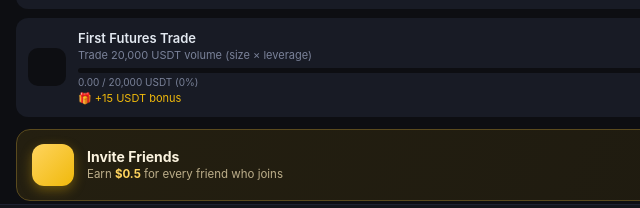
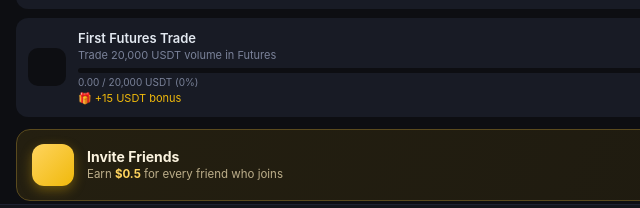
Before and after one commit to davenazari255-hub/cryptoo, a website: page index.html in a window 1280 px wide. Shown: the part 561-769 px from the top of the page, 0-640 px from the left. Drawn offline with Linux system fonts and the light colour scheme; some icons are missing.

Commit message:
Add files via upload

```diff
--- a/index.html
+++ b/index.html
@@ -714,7 +714,7 @@
     {id:'welcome',  icon:'ti-gift',             title:'Welcome Bonus',     desc:'Sign in to KolonoEX',                 reward:10, cond:()=>true,                              go:'home'},
     {id:'deposit',  icon:'ti-wallet',           title:'Net Deposit',       desc:'Deposit a total of 100 USDT',         reward:10, cond:()=>(state.creditedDeposits||0)>=100,   go:'assets',  target:100,   cur:()=>state.creditedDeposits||0},
     {id:'spot',     icon:'ti-arrows-exchange',  title:'First Spot Trade',  desc:'Trade 100 USDT volume in Spot',       reward:5,  cond:()=>(state.spotVol||0)>=100,           go:'trade',   target:100,   cur:()=>state.spotVol||0},
-    {id:'futures',  icon:'ti-trending-up',      title:'First Futures Trade',desc:'Trade 20,000 USDT volume (size × leverage)', reward:15, cond:()=>(state.futVol||0)>=20000,     go:'futures', target:20000, cur:()=>state.futVol||0},
+    {id:'futures',  icon:'ti-trending-up',      title:'First Futures Trade',desc:'Trade 20,000 USDT volume in Futures', reward:15, cond:()=>(state.futVol||0)>=20000,     go:'futures', target:20000, cur:()=>state.futVol||0},
   ];
 
   // helpers
@@ -1069,9 +1069,9 @@
       const btn = st==='done' ? '<button class="task-btn done">Claimed ✓</button>'
         : st==='ready' ? '<button class="task-btn claim" onclick="claimTask(\''+t.id+'\')">Claim</button>'
         : '<button class="task-btn go" onclick="'+goAction+'">Go</button>';
-      // Progress bar toward a numeric target (hidden once claimed).
+      // Progress bar toward a numeric target (stays at 100% after claim).
       let prog='';
-      if(t.target && st!=='done'){ const raw=t.cur(); const cur=Math.min(raw,t.target); const pct=Math.max(0,Math.min(100,(raw/t.target)*100));
+      if(t.target){ const raw=t.cur(); const cur=Math.min(raw,t.target); const pct=Math.max(0,Math.min(100,(raw/t.target)*100));
         prog='<div class="task-prog"><div class="task-prog-bar"><span style="width:'+pct.toFixed(1)+'%;"></span></div>'
           +'<div class="task-prog-txt">'+fmtNum(cur,cur>=100?0:2)+' / '+fmtNum(t.target,0)+' USDT ('+pct.toFixed(0)+'%)</div></div>'; }
       return '<div class="task-card"><div class="task-ic"><i class="ti '+t.icon+'"></i></div><div class="task-info"><div class="t">'+t.title+'</div><div class="s">'+t.desc+'</div>'+prog+'<div class="task-reward">🎁 +'+t.reward+' USDT bonus</div></div>'+btn+'</div>'; }).join('');
```
